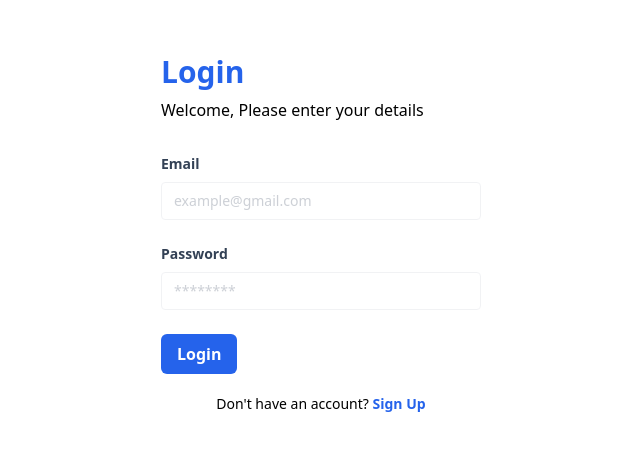
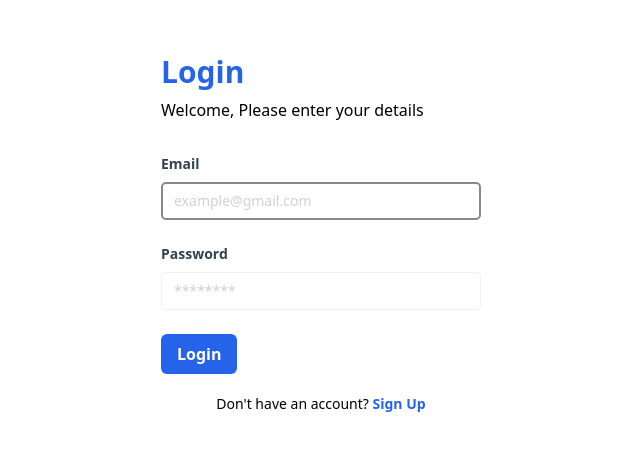
Before and after one commit to basalamahalam/belajar, a React (Vite) app: page /login in a window 1280 px wide. Shown: the part 166-616 px from the top of the page, without its empty margins (319-959 px from the left). Built offline with nearby package versions, Linux system fonts and the light colour scheme.

Commit message:
ref Form Login

```diff
--- a/src/Pages/products.jsx
+++ b/src/Pages/products.jsx
@@ -1,4 +1,4 @@
-import React, { useEffect, useState } from "react";
+import React, { useEffect, useState, useRef } from "react";
 import CardProducts from "../components/Fragments/CardProducts";
 import { Button } from "../components/Elements/Button/Button";
 
@@ -81,6 +81,16 @@
     }
   };
 
+  const totalPriceRef = useRef(null);
+
+  useEffect(() => {
+    if (cart.length > 0) {
+      totalPriceRef.current.style.display = "table-row";
+    }else{
+      totalPriceRef.current.style.display = "none";
+    }
+  }, [cart]);
+
   return (
     <>
       <div className="flex items-center justify-end h-20 px-10 font-semibold tracking-wide text-white bg-blue-600">
@@ -144,7 +154,7 @@
                   </tr>
                 );
               })}
-              <tr>
+              <tr ref={totalPriceRef}>
                 <td colSpan={3}>
                   <b>Total Price</b>
                 </td>
--- a/src/components/Elements/Input/Input.jsx
+++ b/src/components/Elements/Input/Input.jsx
@@ -1,6 +1,6 @@
-import React from "react";
+import React, { forwardRef } from "react";
 
-const Input = (props) => {
+const Input = forwardRef((props, ref) => {
   const { type, placeholder, name } = props;
   return (
     <input
@@ -9,8 +9,9 @@
       placeholder={placeholder}
       name={name}
       id={name}
+      ref={ref}
     />
   );
-};
+});
 
 export default Input;
--- a/src/components/Elements/Input/index.jsx
+++ b/src/components/Elements/Input/index.jsx
@@ -1,15 +1,15 @@
-import React from "react";
+import React, { forwardRef } from "react";
 import Label from "./Label";
 import Input from "./Input";
 
-const InputForm = (props) => {
+const InputForm = forwardRef((props, ref) => {
   const { label, name, type, placeholder } = props;
   return (
     <div className="mb-6">
       <Label type={name}>{label}</Label>
-      <Input name={name} type={type} placeholder={placeholder} />
+      <Input name={name} type={type} placeholder={placeholder} ref={ref} />
     </div>
   );
-};
+});
 
 export default InputForm;
--- a/src/components/Fragments/FormLogin.jsx
+++ b/src/components/Fragments/FormLogin.jsx
@@ -1,4 +1,4 @@
-import React from "react";
+import React, { useEffect, useRef } from "react";
 import InputForm from "../Elements/Input";
 import { Button } from "../Elements/Button/Button";
 
@@ -9,6 +9,12 @@
     localStorage.setItem("password", e.target.password.value);
     window.location.href = "/products";
   };
+  const emailRef = useRef(null);
+
+  useEffect(() => {
+    emailRef.current.focus();
+  }, []);
+
   return (
     <form onSubmit={handleLogin}>
       <InputForm
@@ -16,6 +22,7 @@
         placeholder="example@gmail.com"
         type="email"
         name="email"
+        ref={emailRef}
       />
       <InputForm
         label="Password"
--- a/src/components/Fragments/FormRegister.jsx
+++ b/src/components/Fragments/FormRegister.jsx
@@ -1,8 +1,14 @@
-import React from "react";
+import React, { useEffect, useRef } from "react";
 import InputForm from "../Elements/Input";
 import { Button } from "../Elements/Button/Button";
 
 const FormRegister = () => {
+  const fullnameRef = useRef(null);
+
+  useEffect(() => {
+    fullnameRef.current.focus();
+  }, []);
+
   return (
     <form action="">
       <InputForm
@@ -10,6 +16,7 @@
         placeholder="John Doe"
         type="fullname"
         name="fullname"
+        ref={fullnameRef}
       />
       <InputForm
         label="Email"
```
